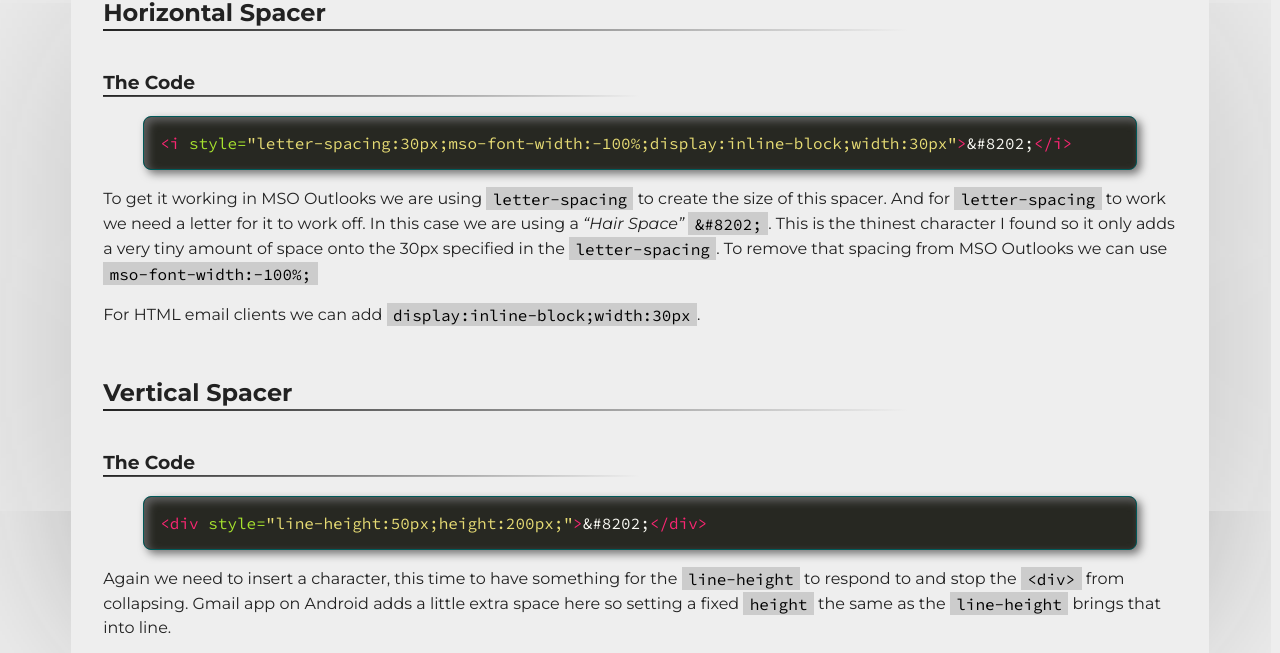
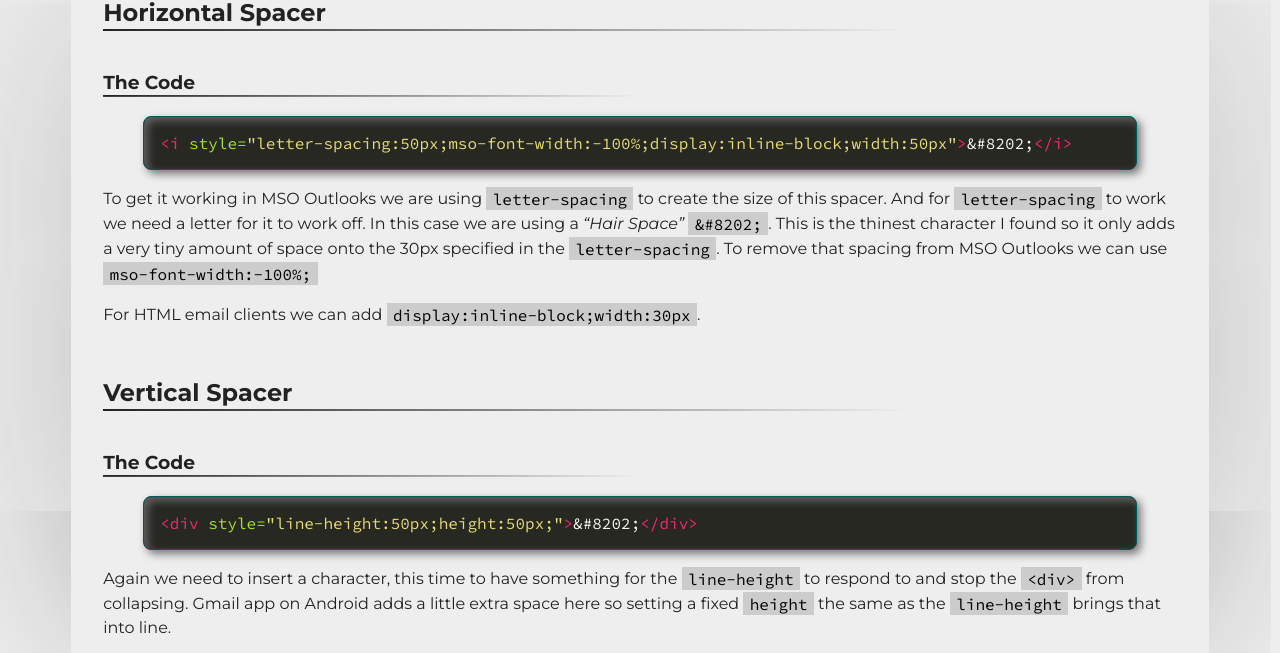
Before and after one commit to M-J-Robbins/good-email-code, a Jekyll site: the page built from email-code/spacing.md, in a window 1280 px wide. Shown: the part 506-1159 px from the top of the page. Built offline with Jekyll 4.4.1, drawn with Linux system fonts in a browser that asks for light colours; our own code applies the rules of GitHub Pages for plain Markdown files; a script that is not in the unit is left out.

Commit message:
Update spacing.md

```diff
--- a/email-code/spacing.md
+++ b/email-code/spacing.md
@@ -9,7 +9,7 @@ If you are still having issue then you can try these methods.
 
 ### The Code
 {% highlight html %}
-<i style="letter-spacing:30px;mso-font-width:-100%;display:inline-block;width:30px">&#8202;</i>
+<i style="letter-spacing:50px;mso-font-width:-100%;display:inline-block;width:50px">&#8202;</i>
 {% endhighlight %}
 
 To get it working in MSO Outlooks we are using `letter-spacing` to create the size of this spacer. And for `letter-spacing` to work we need a letter for it to work off.  In this case we are using a _"Hair Space"_ `&#8202;`.  This is the thinest character I found so it only adds a very tiny amount of space onto the 30px specified in the `letter-spacing`.  To remove that spacing from MSO Outlooks we can use `mso-font-width:-100%;`
@@ -21,7 +21,7 @@ For HTML email clients we can add `display:inline-block;width:30px`.
 
 ### The Code
 {% highlight html %}
-<div style="line-height:50px;height:200px;">&#8202;</div>
+<div style="line-height:50px;height:50px;">&#8202;</div>
 {% endhighlight %}
 
 Again we need to insert a character, this time to have something for the `line-height` to respond to and stop the `<div>` from collapsing.  Gmail app on Android adds a little extra space here so setting a fixed `height` the same as the `line-height` brings that into line.
```
